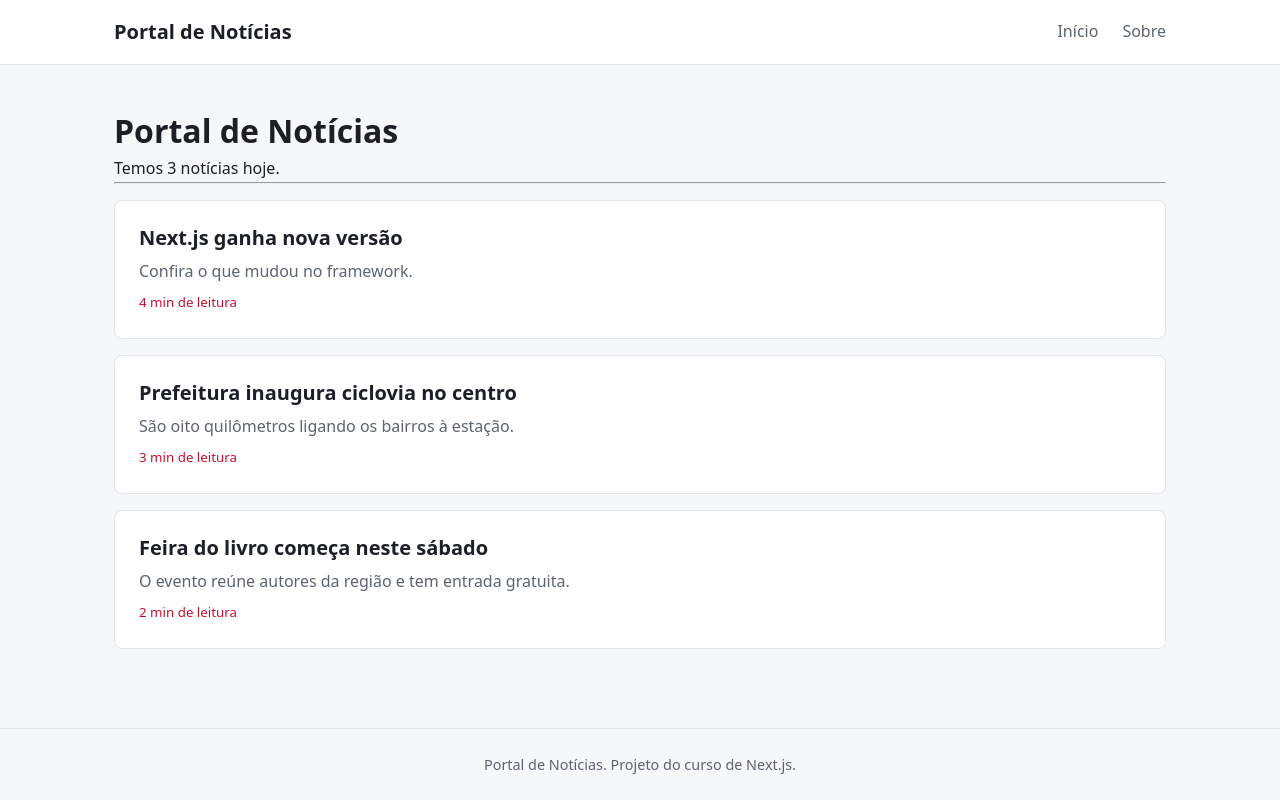
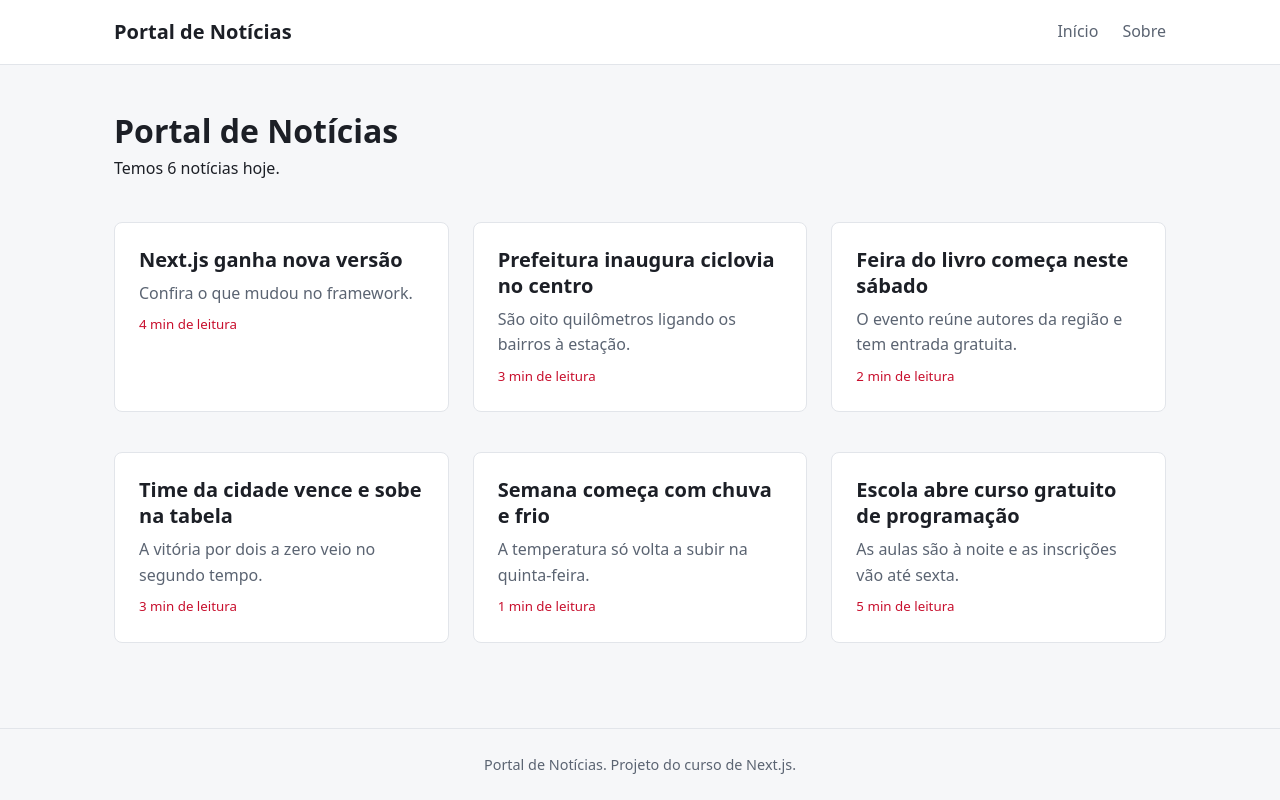
Before and after one commit to profvalmeida/portal-curso, a Next.js app: page / in a window 1280 px wide. Built offline with nearby package versions, Linux system fonts and the light colour scheme.

Commit message:
m02-a04 (meio da aula): lista de notícias com map e grade de 3 colunas

```diff
--- /dev/null
+++ b/app/dados/noticias.ts
@@ -0,0 +1,45 @@
+export type Noticia = {
+  id: number;
+  titulo: string;
+  resumo: string;
+  minutos: number;
+};
+
+export const noticias: Noticia[] = [
+  {
+    id: 1,
+    titulo: "Next.js ganha nova versão",
+    resumo: "Confira o que mudou no framework.",
+    minutos: 4,
+  },
+  {
+    id: 2,
+    titulo: "Prefeitura inaugura ciclovia no centro",
+    resumo: "São oito quilômetros ligando os bairros à estação.",
+    minutos: 3,
+  },
+  {
+    id: 3,
+    titulo: "Feira do livro começa neste sábado",
+    resumo: "O evento reúne autores da região e tem entrada gratuita.",
+    minutos: 2,
+  },
+  {
+    id: 4,
+    titulo: "Time da cidade vence e sobe na tabela",
+    resumo: "A vitória por dois a zero veio no segundo tempo.",
+    minutos: 3,
+  },
+  {
+    id: 5,
+    titulo: "Semana começa com chuva e frio",
+    resumo: "A temperatura só volta a subir na quinta-feira.",
+    minutos: 1,
+  },
+  {
+    id: 6,
+    titulo: "Escola abre curso gratuito de programação",
+    resumo: "As aulas são à noite e as inscrições vão até sexta.",
+    minutos: 5,
+  },
+];
--- /dev/null
+++ b/app/page.module.css
@@ -0,0 +1,6 @@
+.grade {
+  display: grid;
+  grid-template-columns: repeat(3, 1fr);
+  gap: var(--espaco-3);
+  margin-top: var(--espaco-3);
+}
--- a/app/page.tsx
+++ b/app/page.tsx
@@ -1,29 +1,25 @@
 import Manchete from "./componentes/Manchete";
+import { noticias } from "./dados/noticias";
+import estilos from "./page.module.css";
 
 export default function Home() {
   const nome = "Portal de Notícias";
-  const total = 3;
+  const total = noticias.length;
 
   return (
     <main>
       <h1>{nome}</h1>
       <p>Temos {total} notícias hoje.</p>
-      <hr />
-      <Manchete
-        titulo="Next.js ganha nova versão"
-        resumo="Confira o que mudou no framework."
-        minutos={4}
-      />
-      <Manchete
-        titulo="Prefeitura inaugura ciclovia no centro"
-        resumo="São oito quilômetros ligando os bairros à estação."
-        minutos={3}
-      />
-      <Manchete
-        titulo="Feira do livro começa neste sábado"
-        resumo="O evento reúne autores da região e tem entrada gratuita."
-        minutos={2}
-      />
+      <section className={estilos.grade}>
+        {noticias.map((noticia) => (
+          <Manchete
+            key={noticia.id}
+            titulo={noticia.titulo}
+            resumo={noticia.resumo}
+            minutos={noticia.minutos}
+          />
+        ))}
+      </section>
     </main>
   );
 }
```
